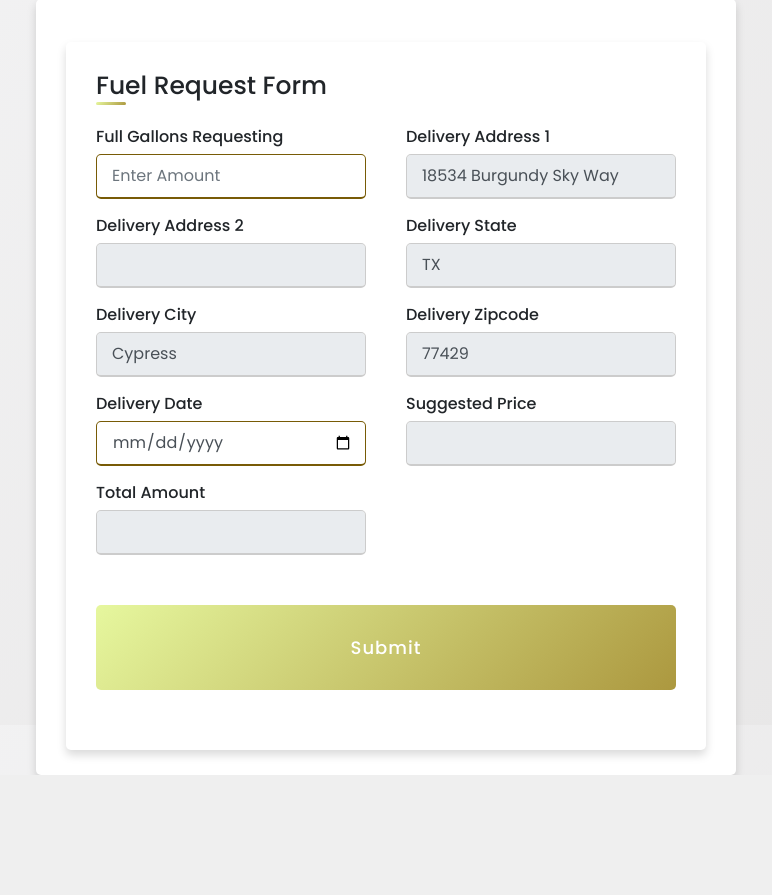
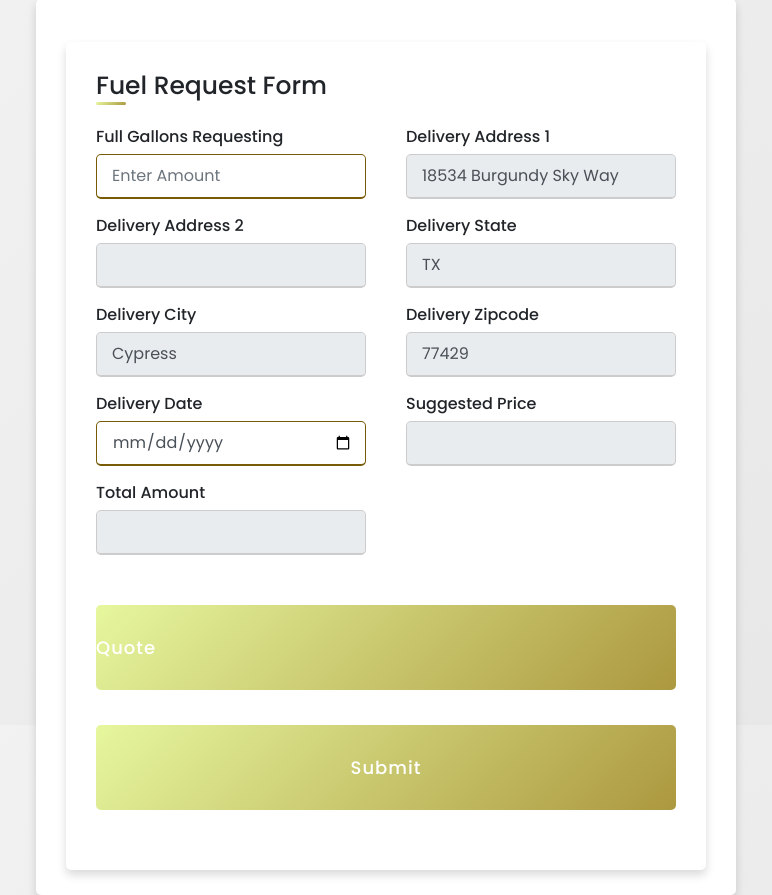
Before and after one commit to S0NNYD/Quoil, a Flask app: page /form in a window 1280 px wide. Shown: the part 75-970 px from the top of the page, without its empty margins (254-1026 px from the left). Before the commit the page ends 850 px from the top, so only its background shows below. Run offline with Flask 3, Linux system fonts and the light colour scheme; a user stored in the database is signed in; some libraries are stand-ins or nearby versions.

Commit message:
feat : added Quote button & function on fuel request form

```diff
--- a/website/templates/form.html
+++ b/website/templates/form.html
@@ -216,6 +216,9 @@
             </div>
           </div>
       </div>
+      <div class="button" id="quoteBtn">
+        <input type="quote" value="Quote">
+      </div>
       <div class="button">
         <input type="submit" value="Submit">
       </div>
@@ -227,11 +230,12 @@
 
   </html>
   <script>
+    const quoteBtn = document.querySelector('#quoteBtn');
     const gallonsInput = document.querySelector('#gallons_req');
     const suggestedPriceInput = document.querySelector('#suggested_price');
     const totalAmountInput = document.querySelector('#total_amount');
 
-    gallonsInput.addEventListener('input', () => {
+    quoteBtn.addEventListener('click', () => {
       const gallons = parseInt(gallonsInput.value);
       const url = `/get_price/${gallons}`;
       fetch(url)
```
Also changed, not shown: instance/database.db.
